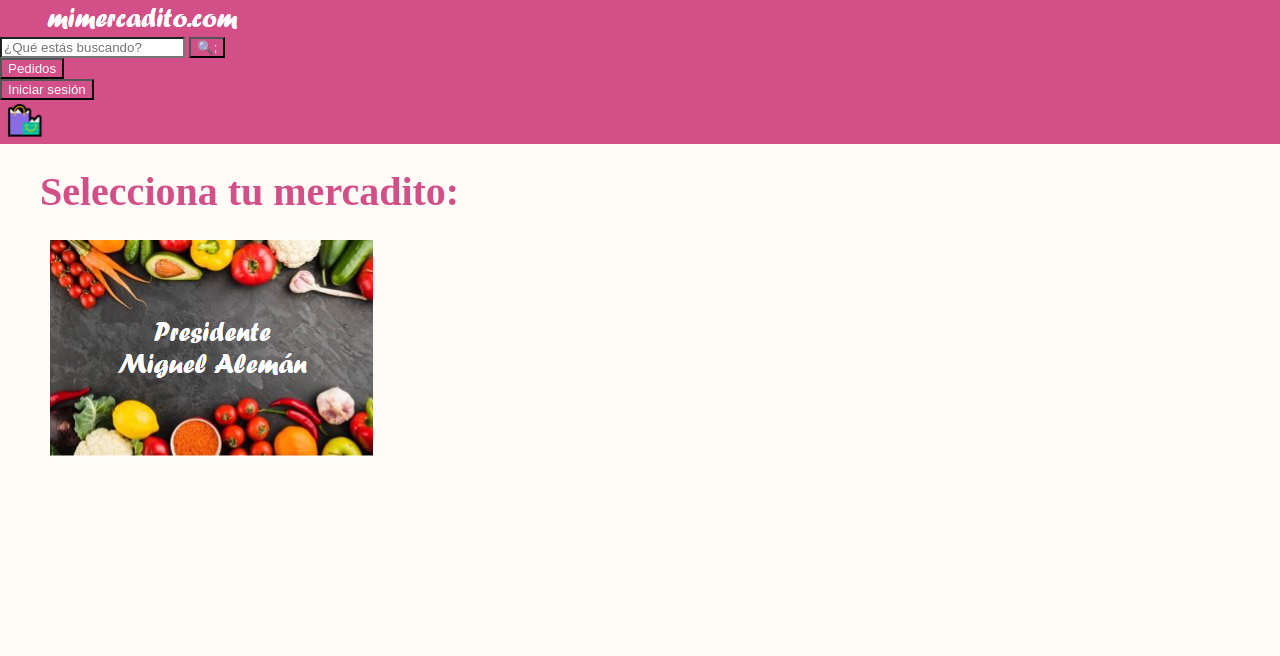
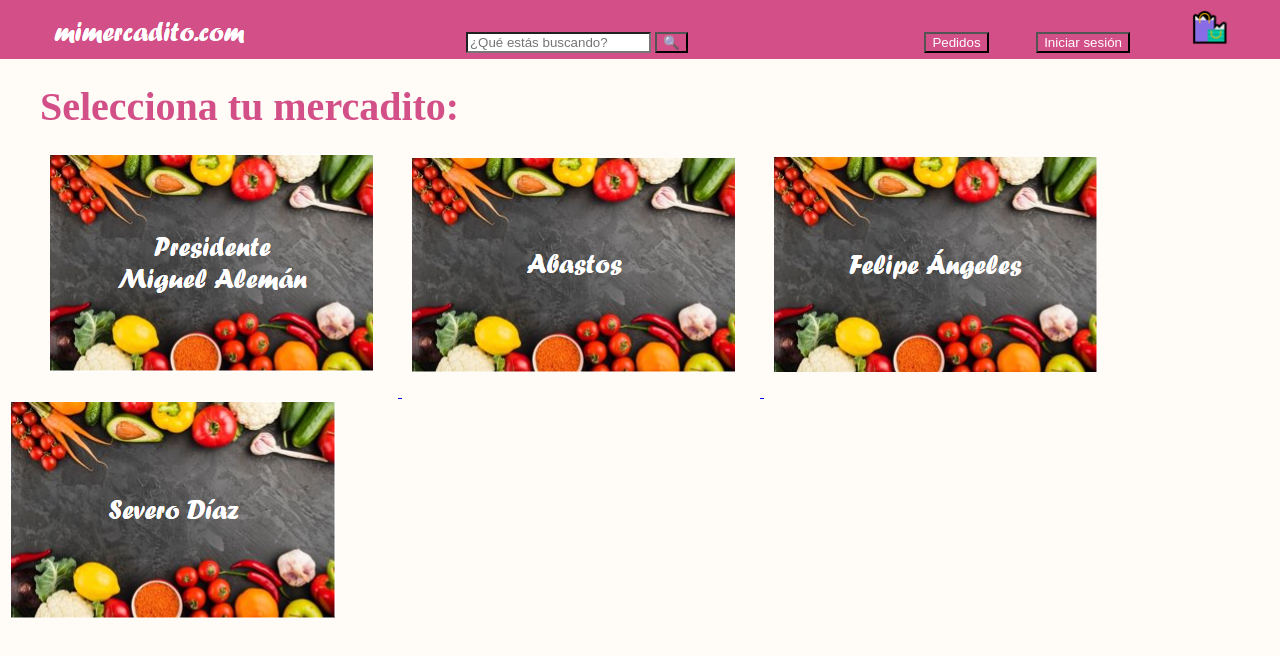
Before and after one commit to MarisolMadrigalMonroy/mimercadito, a plain HTML site: page index.html in a window 1280 px wide. Drawn offline with Linux system fonts and the light colour scheme.

Commit message:
Cuando la barra de navegación todavía se veía bien

```diff
--- a/index.html
+++ b/index.html
@@ -15,38 +15,51 @@
 <body>
     <header class="header">
         <!--Logo con link de navegación-->
-        <a href="https://dreamy-snyder-d4ef15.netlify.app/">
+        <a href="https://dreamy-snyder-d4ef15.netlify.app/" class = "logo">
             <img src="logoMiMercadito.PNG" alt="Logo de mimercadito">
         </a>
         <!--Menú de navegación-->
-        <nav>
+        <nav class = "navbar">
             <form>
                 <input class="bar" placeholder="¿Qué estás buscando?" type="search"/>
                 <button type="submit">
-                    &#128269;;
+                    &#128269;
                 </button>
             </form>
         </nav>
         <!--Contenedor de acciones-->
-        <div>
-            <form action="<!--Aquí va el link a donde nos va a llevar-->">
+        <div class="actions1">
+            <form action=" <!--Aquí va el link a donde nos va a llevar-->">
                 <input class="pedidos" type="submit" value="Pedidos" />
             </form>
-            <form action="<!--Aquí va el link a donde nos va a llevar-->">
+        </div>
+        <div class="actions2">
+            <form action=" <!--Aquí va el link a donde nos va a llevar-->">
                 <input class="sesion" type="submit" value="Iniciar sesión" />
             </form>
-            <a href="<!--Aquí va el link a donde nos va a llevar-->" >
+        </div>
+        <div class="actions3">
+            <a href=" <!--Aquí va el link a donde nos va a llevar-->" >
                 <img src="emojiBolsa.PNG" alt="emoji de bolsas de compras">
             </a>
         </div>
     </header>
 
-
-    <h1>Selecciona tu mercadito: </h1>
-
-    <a href="<!--Aquí va el link a donde nos va a llevar-->" >
-        <img class="imgpma" src="mercadoPresidenteMiguelAleman.PNG" alt="Imagen de mercado Presidente Miguel Alemán">
-    </a>
+    <main>
+        <h1>Selecciona tu mercadito: </h1>
+        <a href="<!--Aquí va el link a donde nos va a llevar-->" >
+            <img class="imgpma" src="mercadoPresidenteMiguelAleman.PNG" alt="Imagen de mercado Presidente Miguel Alemán">
+        </a>
+        <a href="<!--Aquí va el link a donde nos va a llevar-->" >
+            <img class="imgmda" src="mercadoDeAbastos.PNG" alt="Imagen de mercado de Abastos">
+        </a>
+        <a href="<!--Aquí va el link a donde nos va a llevar-->" >
+            <img class="imgfa" src="mercadoFelipeAngeles.PNG" alt="Imagen de mercado Felipe Angeles">
+        </a>
+        <a href="<!--Aquí va el link a donde nos va a llevar-->" >
+            <img class="imgsd" src="mercadoSeveroDiaz.PNG" alt="Imagen de mercado Severo Diaz">
+        </a>
+    </main>
 
 </body>
 </html>
--- a/style.css
+++ b/style.css
@@ -1,3 +1,4 @@
+/* Selectores {} body*/
 body {
     background-color: #fffbf7;
     margin: 0px;
@@ -6,6 +7,16 @@ body {
 .header{
     margin: 40 px 80px;
     background-color: #D34F87;
+    font-size: 0px; /*Para que quede alineado y sin espacios entre cada width de la barra de navegación | Para que los elementos queden alineados en la misma linea (logo, navbar, acciones)*/
+    height: 45px;
+    font-family:'Times New Roman';
+    padding: 7px;
+}
+
+/* Todos los desendientes de cabecera tienen display en linea */
+.header > * {
+    display: inline-block;
+    font-size: 16px; /*Que se vea el texto*/
 }
 
 .bar{
@@ -40,3 +51,49 @@ h1 {
 {
     padding: 0px 25px 25px 50px;
 }
+
+.imgmda
+{
+    padding: 0px 25px 25px 10px;
+}
+
+.imgfa
+{
+    padding: 0px 25px 25px 10px;
+}
+
+.imgsd
+{
+    padding: 0px 25px 25px 10px;
+}
+
+.logo{
+    width: 20%;
+}
+
+.navbar{
+    width: 50%;
+    text-align: center; /*Centrar barra de navegación*/
+}
+
+
+.actions1{
+    width: 10%;
+    text-align: center;
+}
+
+.actions2{
+    width: 10%;
+    text-align: center;
+    font-size: 14px;
+}
+
+.actions3{
+    width: 10%;
+    text-align: center;
+}
+
+main {
+    margin-top: 5px;
+    text-align:left;
+}
```
